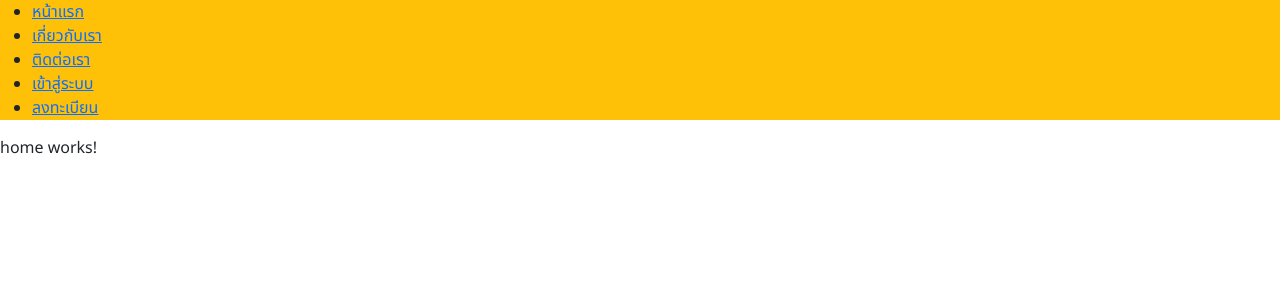
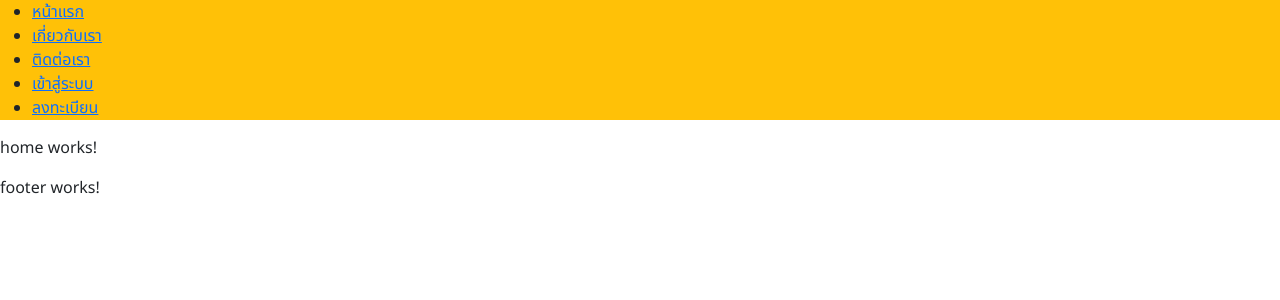
Before and after one commit to faisol-wr/workshop-StockProduct-angular17-dotnet-docker-cloud-iis, an Angular app in the folder client/: page / in a window 1280 px wide. Shown: the top 300 px of the page. Built offline with nearby package versions, Linux system fonts and the light colour scheme.

Commit message:
[Create] layout component

```diff
--- a/client/src/app/app.component.html
+++ b/client/src/app/app.component.html
@@ -1,3 +1 @@
-<app-navbar />
-
 <router-outlet />
--- /dev/null
+++ b/client/src/app/layouts/front-layout/front-layout.component.html
@@ -0,0 +1,3 @@
+<app-navbar />
+<router-outlet />
+<app-footer />
```
Also changed, not shown: client/src/app/app.routes.ts (+7 -0 lines), client/src/app/layouts/front-layout/front-layout.component.ts (added, +13 -0 lines), client/src/app/layouts/front-layout/front-layout.component.scss (added).
